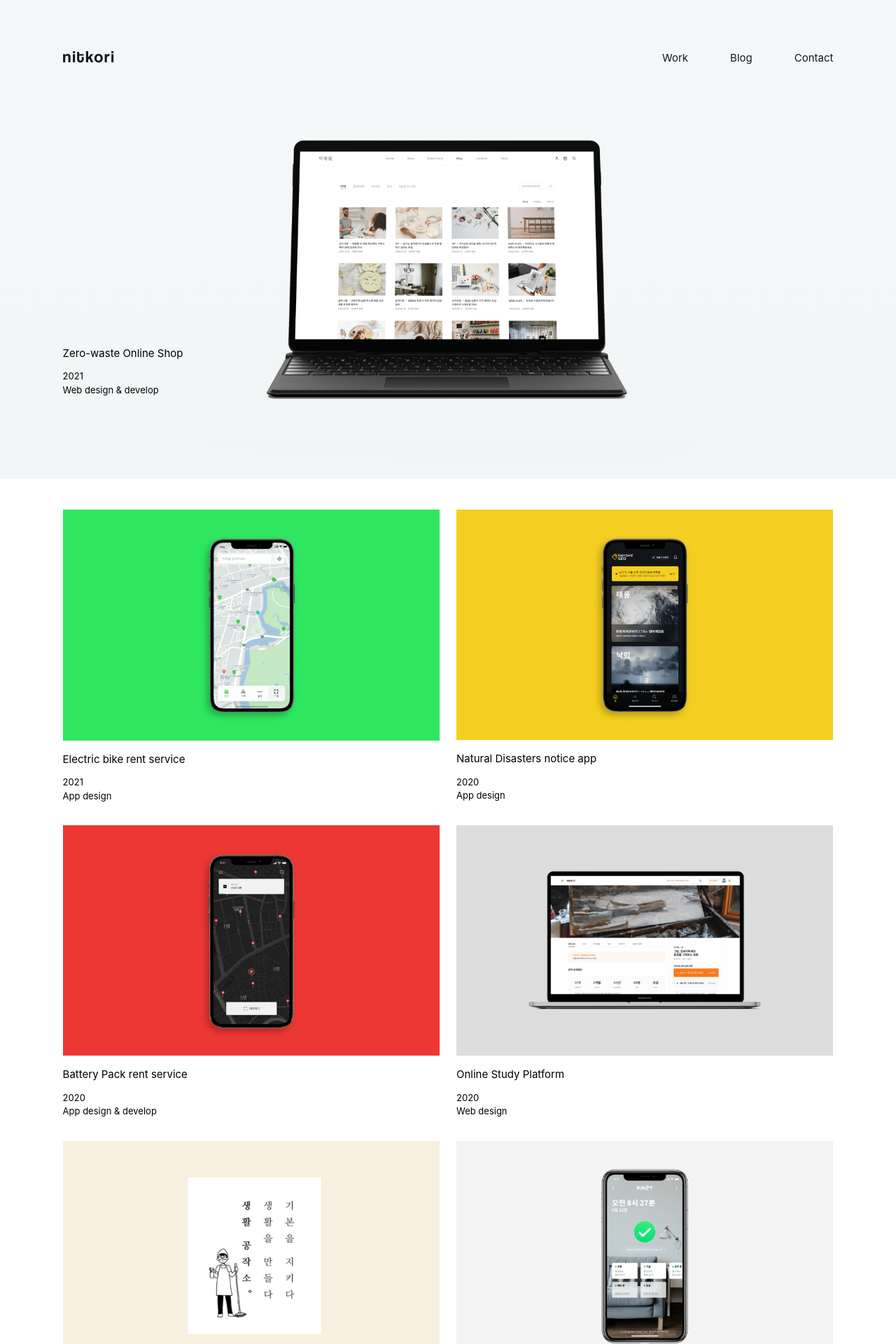
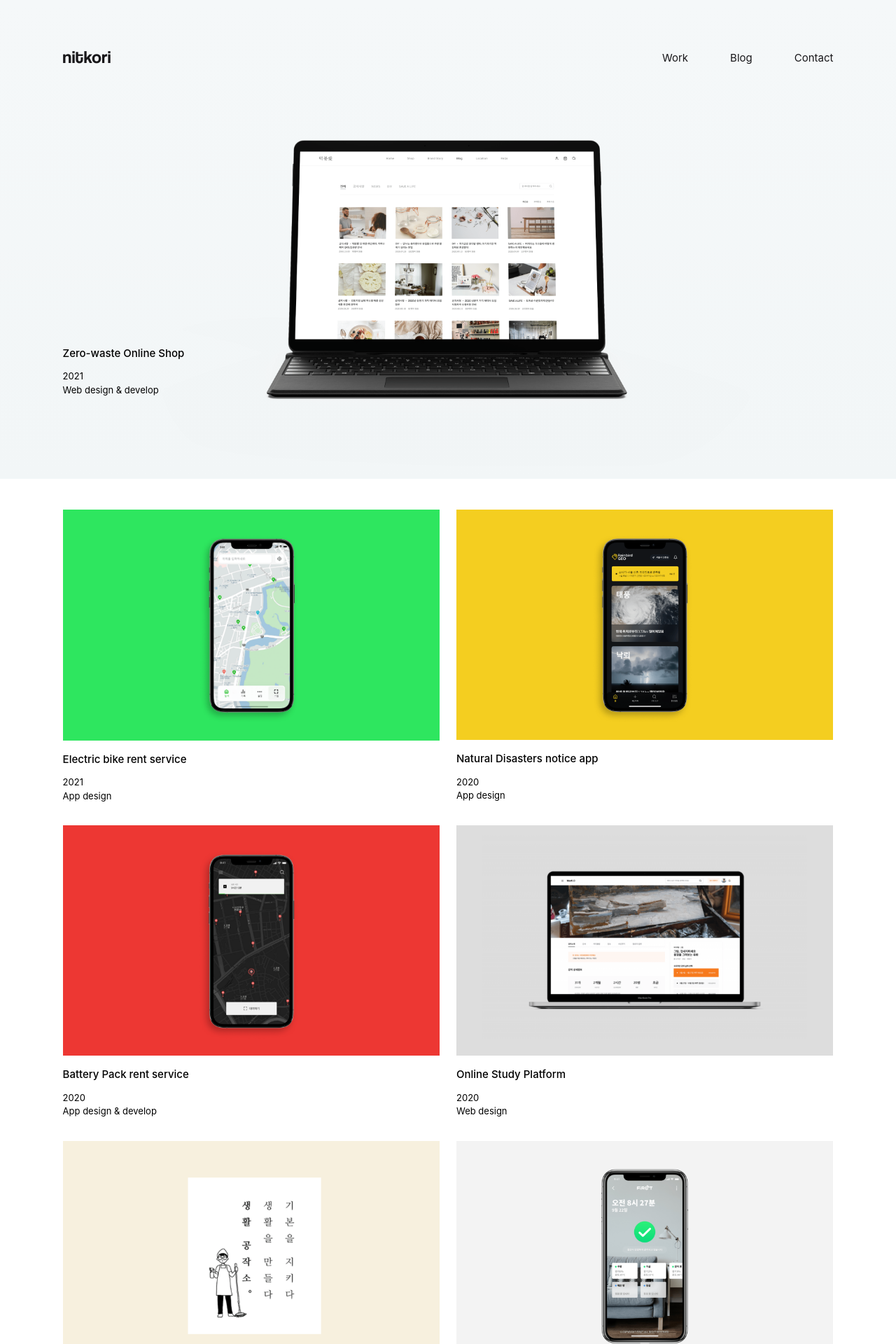
Before and after one commit to nitkori/nitkori.github.io, a Jekyll site: the page built from index.html, in a window 1280 px wide. Shown: the top 1920 px of the page at 70% size. Built offline with Jekyll 4.4.1, drawn with Linux system fonts in a browser that asks for light colours.

Commit message:
fix: code optimization

```diff
--- a/_sass/_base.scss
+++ b/_sass/_base.scss
@@ -14,8 +14,3 @@
   pointer-events: none;
   -webkit-user-drag: none;
 }
-
-html, body {
-  width: 100%;
-  height: 100%;
-}
--- a/_sass/_contact.scss
+++ b/_sass/_contact.scss
@@ -3,18 +3,20 @@
   grid-template-columns: 420px 1fr;
   height: 100%;
 
+  @media (max-width: $break-medium) {
+    display: initial;
+    grid-template-columns: 1fr;
+  }
+}
+
 .cover {
+  height: 100vh;
+  overflow: hidden;
   background: url(/assets/img/contact/wall.jpg) no-repeat center center fixed;
   -webkit-background-size: cover;
   -moz-background-size: cover;
   -o-background-size: cover;
   background-size: cover;
-  }
-
-  @media (max-width: $break-medium) {
-    display: initial;
-    grid-template-columns: 1fr;
-  }
 }
 
 .over {
@@ -55,25 +57,22 @@
   .email-link:hover {
     transform: scale(1.025);
   }
+}
 
 .mobile {
+  position: relative;
+  margin: 20px 7%;
+
+  .email {
     margin-top: 14px;
   }
 
-  a {
-    color: black;
-    text-decoration: none;
-    opacity: 1;
-    transition: 0.3s;
-    user-select: none;
-    -ms-user-select: none;
-    -moz-user-select: -moz-none;
-    -webkit-user-select: none;
-    -khtml-user-select: none;
-  }
-
-  a:hover {
-    opacity: 0.5;
+  .email-link {
+    position: absolute;
+    bottom: 0;
+    right: 0;
+    margin-top: 0;
+    padding: 12px 24px;
   }
 }
 
@@ -97,10 +96,13 @@
 }
 
 .grid-info {
-  margin-top: 131px;
+  .inner {
+    padding-top: 131px;
+    padding-bottom: 28px;
     visibility: hidden;
 
     @media (max-width: $break-medium) {
       visibility: visible;
     }
   }
+}
--- a/_sass/_font.scss
+++ b/_sass/_font.scss
@@ -5,5 +5,5 @@
   src: local('Coolvetica-Regular'), url('/assets/fonts/coolvetica.woff') format('woff');
 }
 
-@import url('https://fonts.googleapis.com/css2?family=Noto+Sans+KR:wght@400;700&display=swap');
-@import url('https://fonts.googleapis.com/css2?family=Roboto:wght@400;700&display=swap');
+@import url('https://fonts.googleapis.com/css2?family=Noto+Sans+KR:wght@400;500;700&display=swap');
+@import url('https://fonts.googleapis.com/css2?family=Roboto:wght@400;500;700&display=swap');
--- a/_sass/_home.scss
+++ b/_sass/_home.scss
@@ -65,6 +65,7 @@
 .description {
   .title {
     font-size: 15px;
+    font-weight: 500;
   }
 
   .subtitle {
--- a/_sass/_nav.scss
+++ b/_sass/_nav.scss
@@ -97,8 +97,8 @@
   .branding {
     font-family: $branding-font-family;
     font-weight: normal;
-    font-size: 1.6rem;
-    letter-spacing: 2px;
+    font-size: 1.7rem;
+    letter-spacing: 0.6px;
     margin-left: 7%;
     transform: scale(1.0);
     transition: all ease-in-out 0.2s;
```
Also changed, not shown: contact/index.html (+12 -22 lines). Lines whose indentation alone changed are shown as unchanged.
